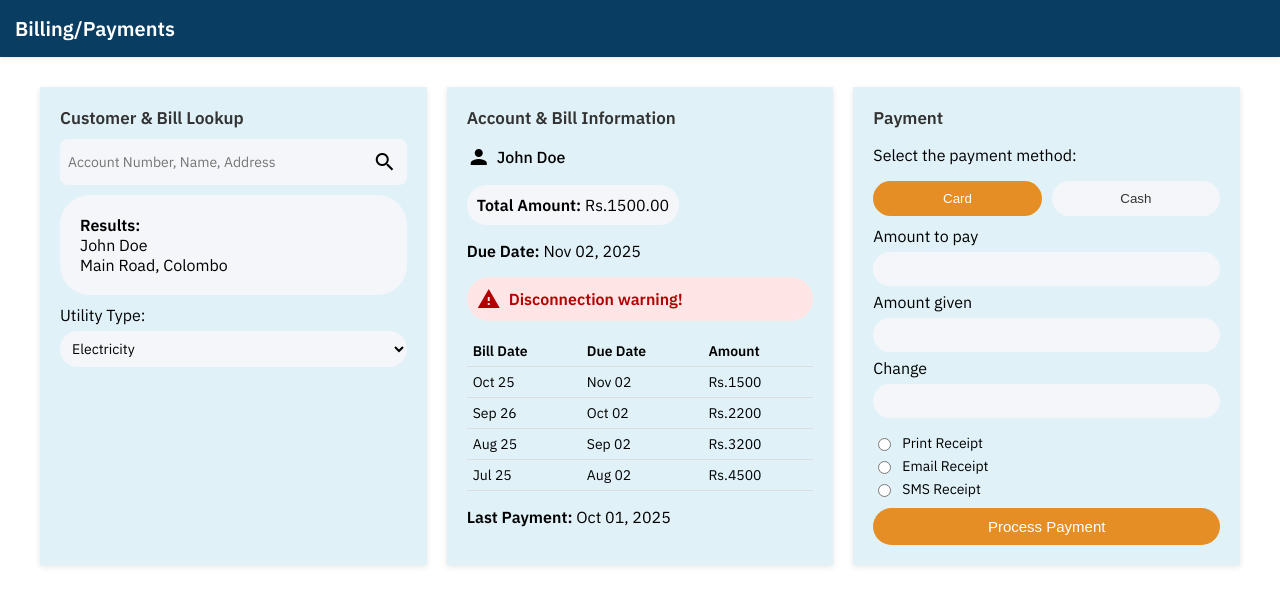
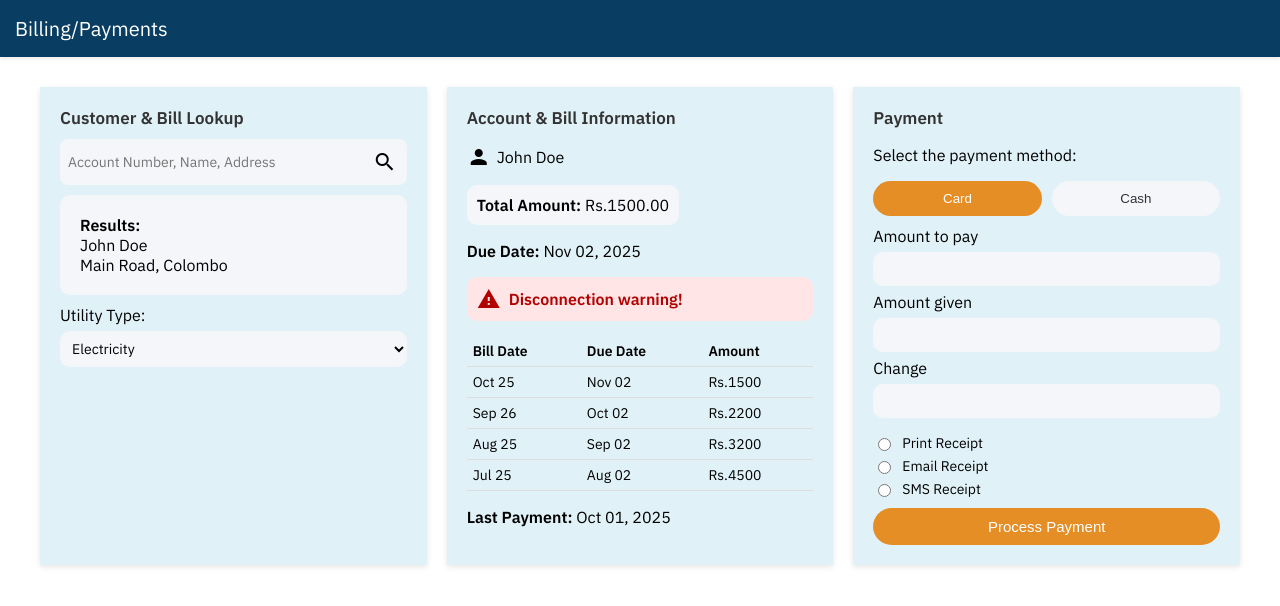
Before and after one commit to Sadeeshana/Utility-Managment-System, a PHP site: page /Billing.html in a window 1280 px wide. Shown: the top 606 px of the page. Run offline with PHP 8.4, Linux system fonts and the light colour scheme.

Commit message:
Update Billing.css
Update Billing.css

```diff
--- a/Frontend/Billing.css
+++ b/Frontend/Billing.css
@@ -20,7 +20,7 @@ body {
 .header h2 {
   margin: 0;
   font-size: 20px;
-  font-weight: 600;
+  font-weight: 100;
 }
 
 .material-icons {
@@ -74,8 +74,8 @@ h3 {
   width: 100%;
   padding: 10px 40px 10px 10px;
   font-size: 14px;
-  font-family: inherit;
-  border-radius: 8px;
+  font-family: "IBM Plex Sans";
+  border-radius: 10px;
   background: #F5F6FA;
   transition: box-shadow 0.3s, border 0.3s;
 }
@@ -97,11 +97,11 @@ input[type="text"], input[type="number"], select {
   width: 100%;
   padding: 8px;
   margin: 6px 0;
-  border-radius: 30px;
+  border-radius: 10px;
   border: 30px ;
   font-size: 14px;
   box-sizing: border-box;
-  font-family: inherit;
+  font-family: "IBM Plex Sans";
   background: #F5F6FA;
 }
 
@@ -113,7 +113,7 @@ input[type="text"]:focus, input[type="number"]:focus, select:focus {
 /* Results Box */
 .results {
   background: #F5F6FA;
-  border-radius: 30px;
+  border-radius: 10px;
   padding: 20px;
   margin: 10px 0;
 }
@@ -123,7 +123,7 @@ input[type="text"]:focus, input[type="number"]:focus, select:focus {
   background-color: #ffe5e5;
   color: #b30000;
   font-weight: 600;
-  border-radius: 30px;
+  border-radius: 10px;
   text-align: left;
   padding: 10px;
   margin: 15px 0;
@@ -150,14 +150,14 @@ input[type="text"]:focus, input[type="number"]:focus, select:focus {
   display: flex;
   align-items: center;
   gap: 6px;
-  font-weight: 500;
+  font-weight: 100;
 }
 
 .highlight-box {
 
   background: #F5F6FA;
   padding: 10px;
-  border-radius: 30px;
+  border-radius: 10px;
   width: fit-content;
   margin-top: 10px;
 }
```
